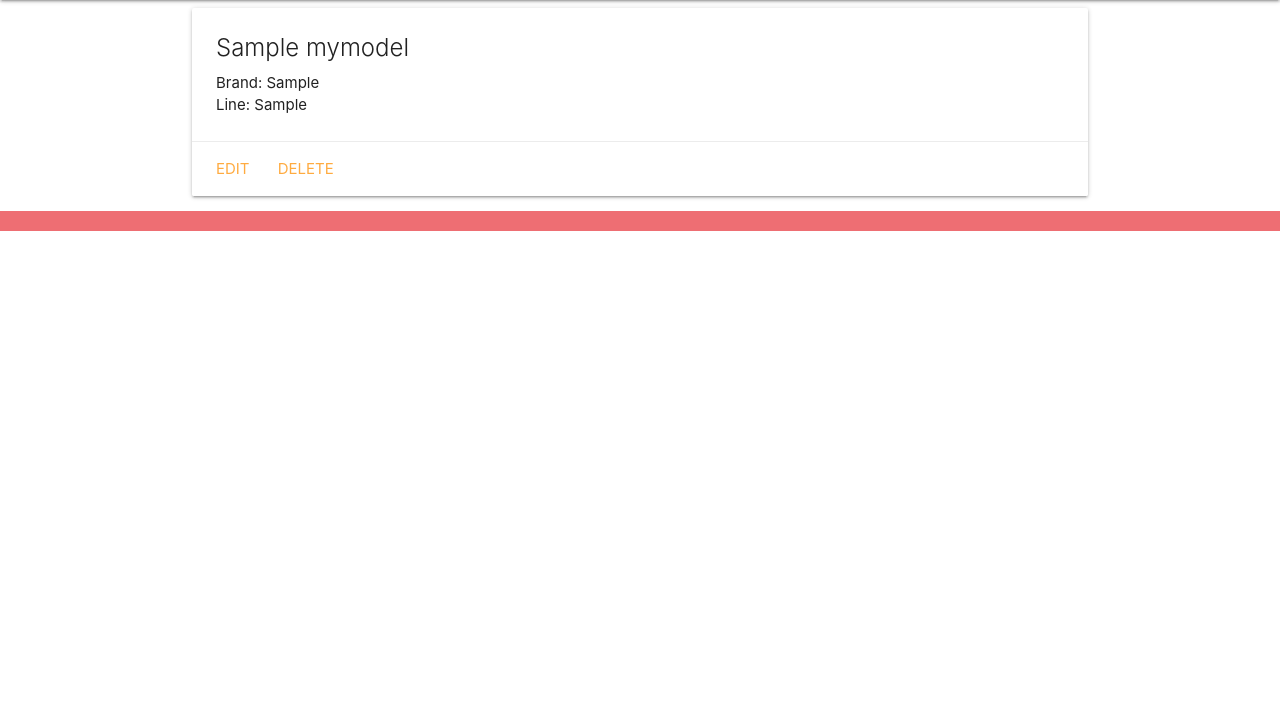
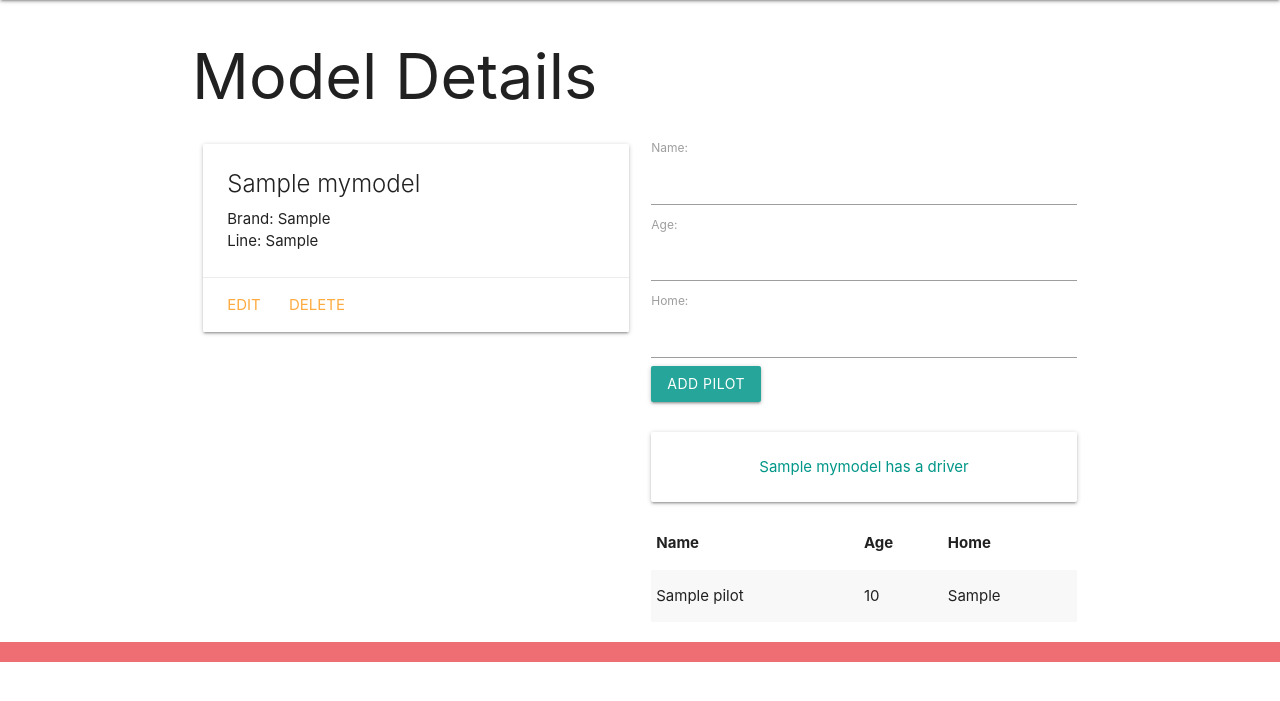
Before and after one commit to AndrewDHulse/Model-collector, a Django app: page /my_models/1 in a window 1280 px wide. Shown: the part 64-765 px from the top of the page. Run offline with Django 3.2, Linux system fonts and the light colour scheme; tables that the repository leaves empty hold one stand-in row (values such as "Sample post").

Commit message:
create pilot class. user able to add pilots to mymodels

```diff
--- a/modelcollector/main_app/admin.py
+++ b/modelcollector/main_app/admin.py
@@ -1,5 +1,6 @@
 from django.contrib import admin
-from.models import MyModel
+from.models import MyModel, Pilot
 
 # Register your models here.
 admin.site.register(MyModel)
+admin.site.register(Pilot)
--- /dev/null
+++ b/modelcollector/main_app/forms.py
@@ -0,0 +1,7 @@
+from django.forms import ModelForm
+from .models import Pilot
+
+class PilotForm(ModelForm):
+    class Meta:
+        model = Pilot
+        fields=['name', 'age', 'home']
--- a/modelcollector/main_app/models.py
+++ b/modelcollector/main_app/models.py
@@ -11,3 +11,21 @@ class MyModel(models.Model):
 
     def get_absolute_url(self):
         return reverse('detail', kwargs={"my_model_id": self.id})
+
+    def has_pilot(self):
+        return self.pilot_set.exists()
+
+class Pilot(models.Model):
+    name = models.CharField(max_length=100)
+    age = models.IntegerField()
+    home = models.CharField(max_length=100)
+    my_model=models.ForeignKey(
+        MyModel,
+        on_delete=models.CASCADE
+    )
+
+    def __str__(self):
+        return f"{self.get_pilot_display()} is ready for action"
+
+    class Meta:
+        ordering = ['-age']
--- a/modelcollector/main_app/templates/my_models/detail.html
+++ b/modelcollector/main_app/templates/my_models/detail.html
@@ -1,18 +1,49 @@
 {% extends 'base.html' %}
 {% block content %}
 
+<h1>Model Details</h1>
 
-
+<div class="row">
+  <div class="col s6">
     <div class="card">
       <div class="card-content">
         <span class="card-title">{{ my_model.name }}</span>
         <p>Brand: {{ my_model.brand }}</p>
-      <p>Line: {{ my_model.line}}</p>
+        <p>Line: {{ my_model.line }}</p>
       </div>
       <div class="card-action">
         <a href="{% url 'mymodel_update' my_model.id %}">Edit</a>
         <a href="{% url 'mymodel_delete' my_model.id %}">Delete</a>
       </div>
     </div>
+  </div>
+  <div class="col s6">
+    <form action="{% url 'add_pilot' my_model.id %}" method="POST">
+      {% csrf_token %}
+      {{ pilot_form.as_table }}
+      <input type="submit" class="btn" value="Add Pilot">
+    </form>
+    <br>
+    {% if my_model.has_pilot %}
+      <div class="card-panel teal-text center-align">{{my_model.name}} has a driver</div>
+    {% else %}
+      <div class="card-panel red-text center-align">{{my_model.name}} needs a driver</div>
+    {% endif %}
+    <table class="striped">
+      <thead>
+        <tr><th>Name</th><th>Age</th><th>Home</th></tr>
+      </thead>
+      <tbody>
+        {% for pilot in my_model.pilot_set.all %}
+          <tr>
+            <td>{{pilot.name}}</td>
+            <td>{{pilot.age}}</td>
+            <td>{{pilot.home}}</td>
+          </tr>
+        {% endfor %}
+      </tbody>
+    </table>
+  </div>
+</div>
 
 {% endblock %}
--- a/modelcollector/main_app/urls.py
+++ b/modelcollector/main_app/urls.py
@@ -10,4 +10,5 @@ urlpatterns = [
     path('my_models/create/', views.MyModelCreate.as_view(), name='my_models_create'),
     path('my_models/<int:pk>/update/', views.MyModelUpdate.as_view(), name='mymodel_update'),
     path('my_models/<int:pk>/delete/', views.MyModelDelete.as_view(), name='mymodel_delete'),
+    path('my_models/<int:my_model_id>/add_pilot/', views.add_pilot, name='add_pilot'),
 ]
--- a/modelcollector/main_app/views.py
+++ b/modelcollector/main_app/views.py
@@ -1,7 +1,7 @@
-from django.shortcuts import render
+from django.shortcuts import render, redirect
 from django.views.generic.edit import CreateView, UpdateView, DeleteView
 from .models import MyModel
-
+from .forms import PilotForm
 
 # Create your views here.
 def home(request):
@@ -18,8 +18,10 @@ def my_models_index(request):
 
 def my_models_detail(request, my_model_id):
     my_model=MyModel.objects.get(id=my_model_id)
+    pilot_form = PilotForm()
     return render(request, 'my_models/detail.html',{
-        'my_model' : my_model
+        'my_model' : my_model,
+        'pilot_form' : pilot_form
     })
 
 class MyModelCreate(CreateView):
@@ -33,3 +35,11 @@ class MyModelUpdate(UpdateView):
 class MyModelDelete(DeleteView):
     model = MyModel
     success_url = '/my_models'
+
+def add_pilot(request, my_model_id):
+    form=PilotForm(request.POST)
+    if form.is_valid():
+        new_pilot = form.save(commit=False)
+        new_pilot.my_model_id = my_model_id
+        new_pilot.save()
+    return redirect('detail', my_model_id=my_model_id)
```
Also changed, not shown: modelcollector/main_app/migrations/0002_pilot.py (added), modelcollector/main_app/migrations/0003_pilot_home.py (added). Lines whose indentation alone changed are shown as unchanged.
